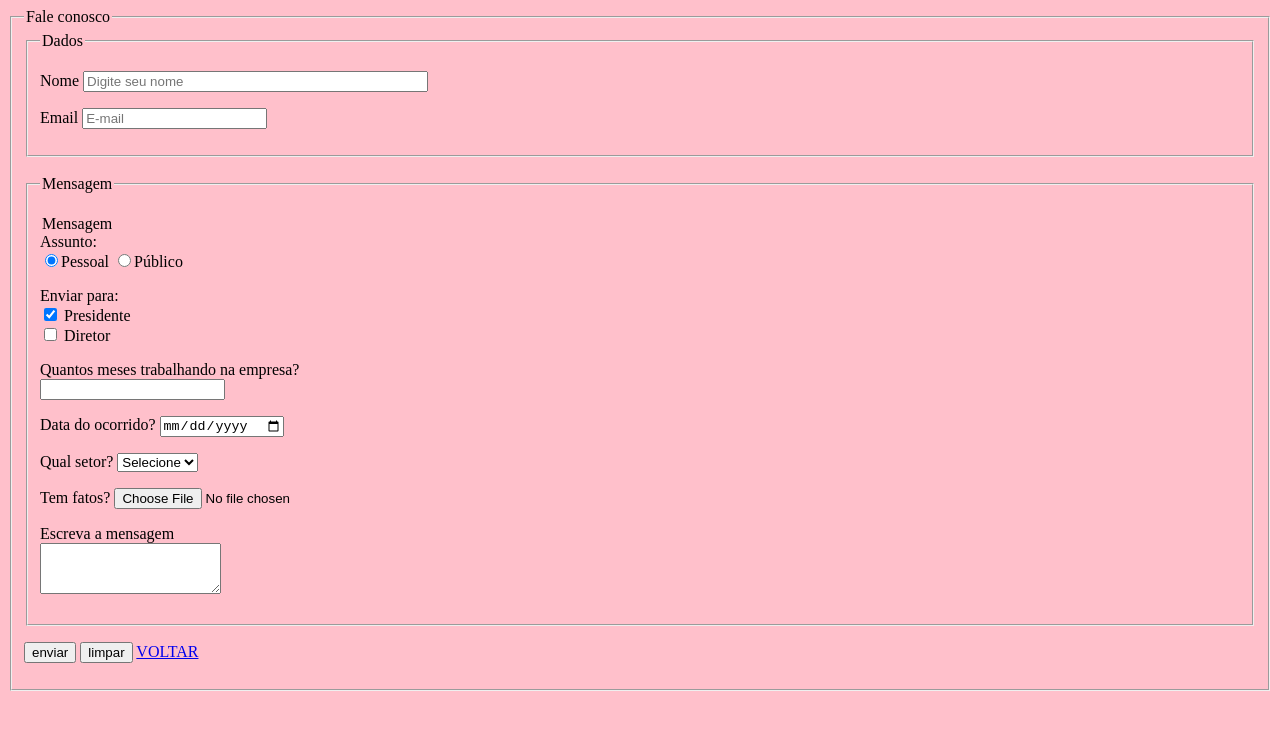
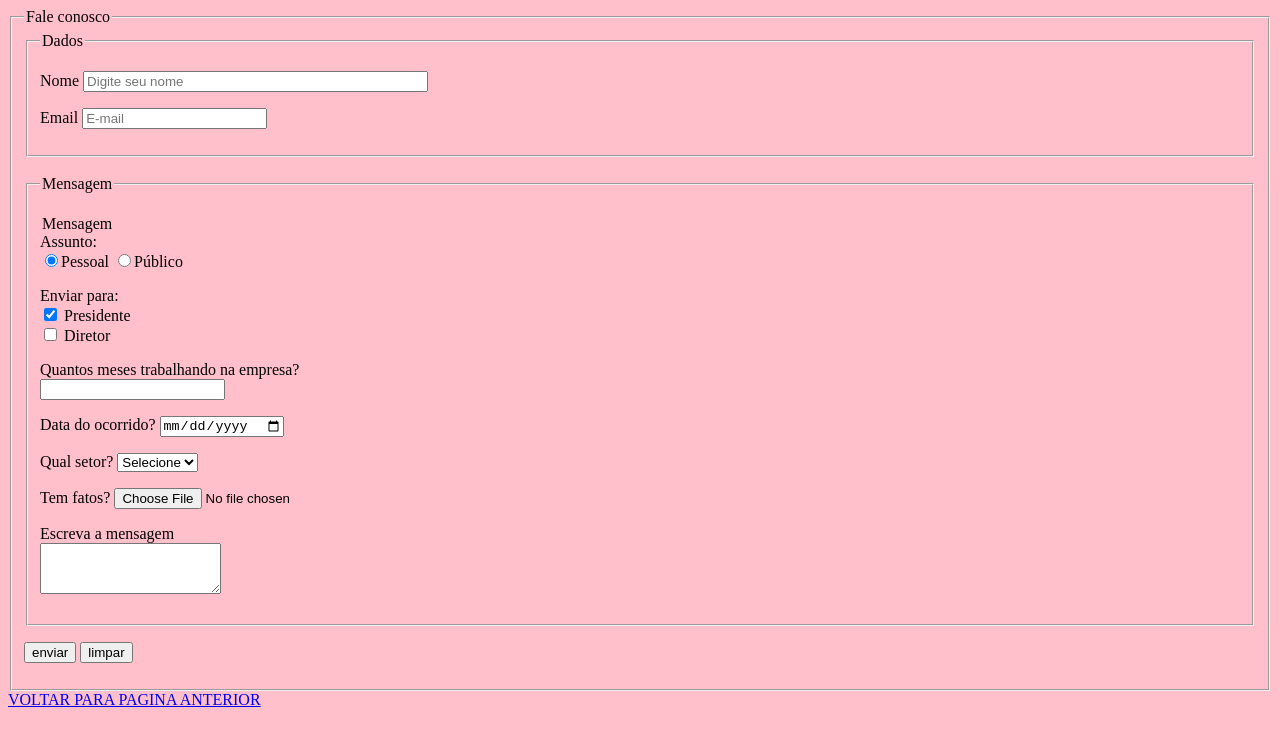
Before and after one commit to Deyvidlua/att-front-end, a plain HTML site: page terceira aula/modelo.html in a window 1280 px wide. Drawn offline with Linux system fonts and the light colour scheme.

Commit message:
Update modelo.html

```diff
--- a/terceira aula/modelo.html
+++ b/terceira aula/modelo.html
@@ -72,9 +72,10 @@
             <p aling="center">
                 <input type="submit" name="enviar" value="enviar">
                 <input type="reset" name="limpar" value="limpar">
-                <a href="/terceira aula/form.html">VOLTAR </a>
+
             </p>
     </fieldset>
+    <a href="/terceira aula/form.html">VOLTAR PARA PAGINA ANTERIOR</a>
     </form>
 
 </body>
```
